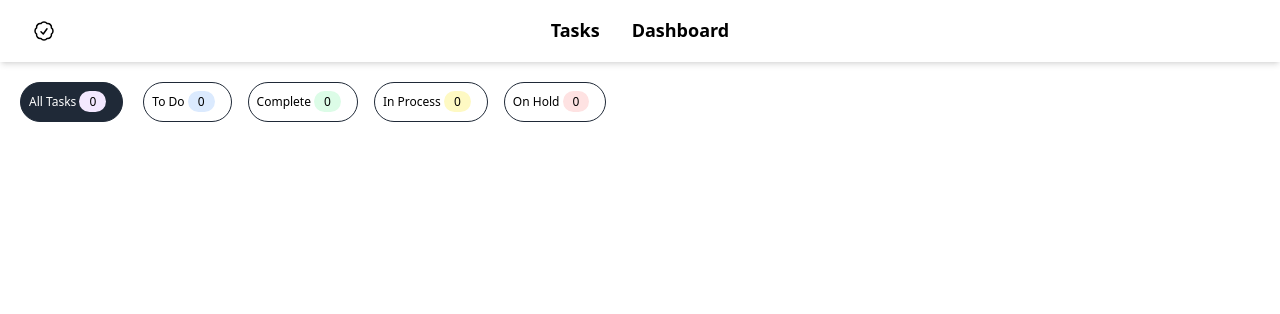
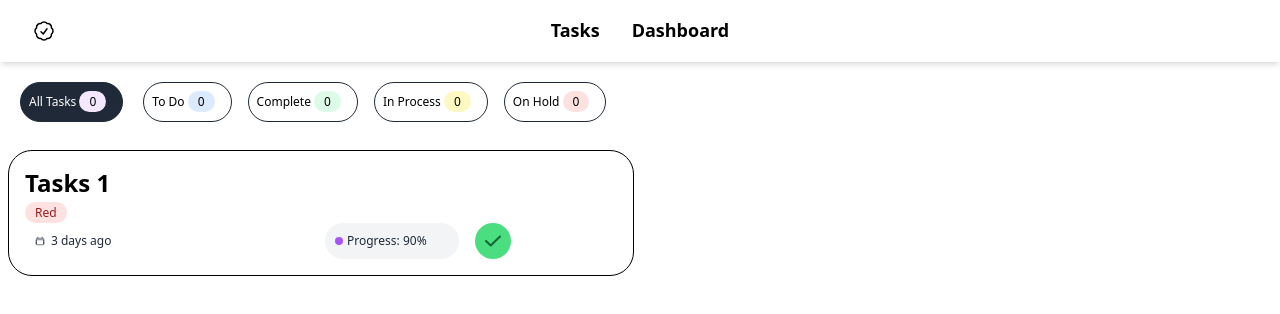
Before and after one commit to jregaladom/task-manager, a Vue app: page / in a window 1280 px wide. Shown: the top 314 px of the page. Built offline with nearby package versions, Linux system fonts and the light colour scheme.

Commit message:
Tarjeta tarea

```diff
--- a/src/views/TasksMain.vue
+++ b/src/views/TasksMain.vue
@@ -16,4 +16,66 @@ export default {
     <Chip text-chip="In Process" />
     <Chip text-chip="On Hold" />
   </div>
+
+  <div
+    class="grid grid-cols-1 mr-5 gap-2 lg:grid-cols-2 xl:grid-cols-2 2xl:grid-cols-3"
+  >
+    <div class="w-full m-2 p-4 bg-white border rounded-3xl border-black">
+      <h4 class="text-2xl font-bold">Tasks 1</h4>
+      <span
+        class="bg-red-100 text-red-800 text-xs font-medium mr-2 px-2.5 py-0.5 rounded-full dark:bg-red-900 dark:text-red-300"
+        >Red</span
+      >
+      <div class="grid grid-cols-4 gap-2">
+        <span
+          class="text-gray-800 text-xs font-medium inline-flex items-center px-2.5 py-0.5 rounded mr-2 col-span-2"
+        >
+          <svg
+            xmlns="http://www.w3.org/2000/svg"
+            fill="none"
+            viewBox="0 0 24 24"
+            stroke-width="1.5"
+            stroke="currentColor"
+            class="w-2.5 h-2.5 mr-1.5"
+          >
+            <path
+              stroke-linecap="round"
+              stroke-linejoin="round"
+              d="M6.75 3v2.25M17.25 3v2.25M3 18.75V7.5a2.25 2.25 0 012.25-2.25h13.5A2.25 2.25 0 0121 7.5v11.25m-18 0A2.25 2.25 0 005.25 21h13.5A2.25 2.25 0 0021 18.75m-18 0v-7.5A2.25 2.25 0 015.25 9h13.5A2.25 2.25 0 0121 11.25v7.5"
+            />
+          </svg>
+
+          3 days ago
+        </span>
+        <span
+          class="inline-flex items-center bg-gray-100 text-gray-800 text-xs font-medium mr-2 px-2.5 py-0.5 rounded-full"
+        >
+          <span class="w-2 h-2 mr-1 bg-purple-500 rounded-full"></span>
+          Progress: 90%
+        </span>
+        <div class="">
+          <span
+            class="inline-flex items-center justify-center w-9 h-9 text-sm font-semibold text-green-800 bg-green-400 rounded-full"
+          >
+            <svg
+              class="w-4 h-4"
+              aria-hidden="true"
+              xmlns="http://www.w3.org/2000/svg"
+              fill="none"
+              viewBox="0 0 16 12"
+            >
+              <path
+                stroke="currentColor"
+                stroke-linecap="round"
+                stroke-linejoin="round"
+                stroke-width="2"
+                d="M1 5.917 5.724 10.5 15 1.5"
+              />
+            </svg>
+            <span class="sr-only">Icon description</span>
+          </span>
+        </div>
+      </div>
+    </div>
+  </div>
 </template>
```
